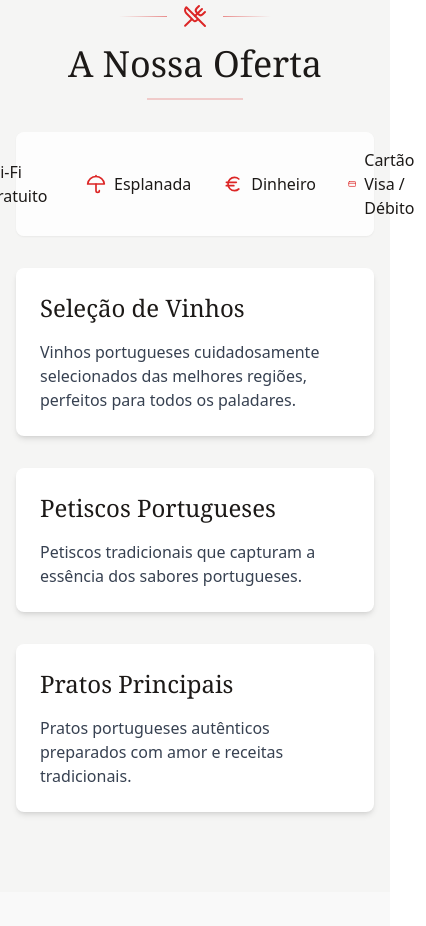
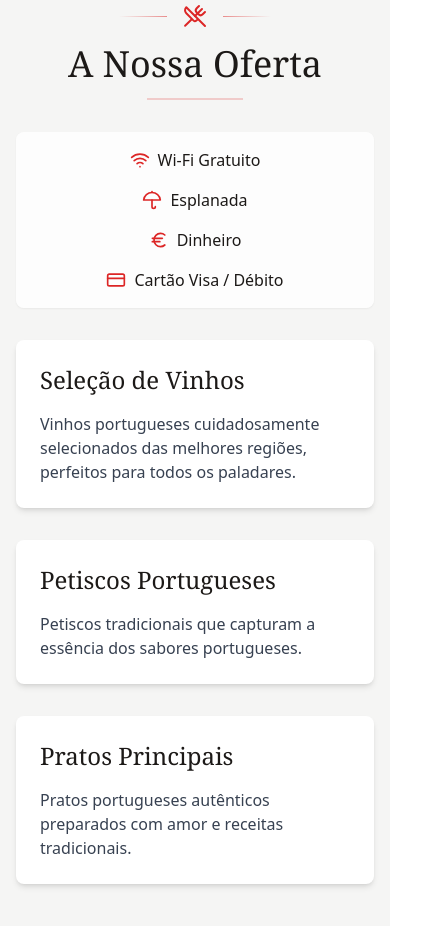
Before and after one commit to Ococas/Ococas, a React (Vite) app: page / in a window 390 px wide. Shown: the part 920-1846 px from the top of the page, 426 px wide, since content can reach past the window. Built offline with nearby package versions, Linux system fonts and the light colour scheme; no server answers.

Commit message:
fix responsive

```diff
--- a/src/App.tsx
+++ b/src/App.tsx
@@ -368,7 +368,7 @@ function App() {
 
           {/* Amenities Banner */}
           <AnimatedSection delay={0.1}>
-            <div className="bg-white/80 backdrop-blur-sm p-4 rounded-lg shadow-sm mb-8 flex justify-center gap-8">
+            <div className="bg-white/80 backdrop-blur-sm p-4 rounded-lg shadow-sm mb-8 flex flex-col md:flex-row justify-center items-center gap-4">
               <div className="flex items-center gap-2">
                 <Wifi className="w-5 h-5 text-red-600" />
                 <span>{t("contact.info.amenities.wifi")}</span>
@@ -592,7 +592,7 @@ function App() {
       </section>
 
       {/* Contact Section */}
-      <section id="contact" className="py-20 px-4 bg-stone-100">
+      <section className="py-20 px-4 bg-stone-100">
         <div className="max-w-6xl mx-auto">
           <AnimatedSection>
             <SectionTitle
@@ -703,7 +703,7 @@ function App() {
 
             {/* Contact Form */}
             <AnimatedSection delay={0.4}>
-              <div className="bg-white p-8 rounded-lg shadow-md">
+              <div className="bg-white p-8 rounded-lg shadow-md" id="contact">
                 <h3 className="text-2xl font-serif mb-2">
                   {t("contact.form.title")}
                 </h3>
```
